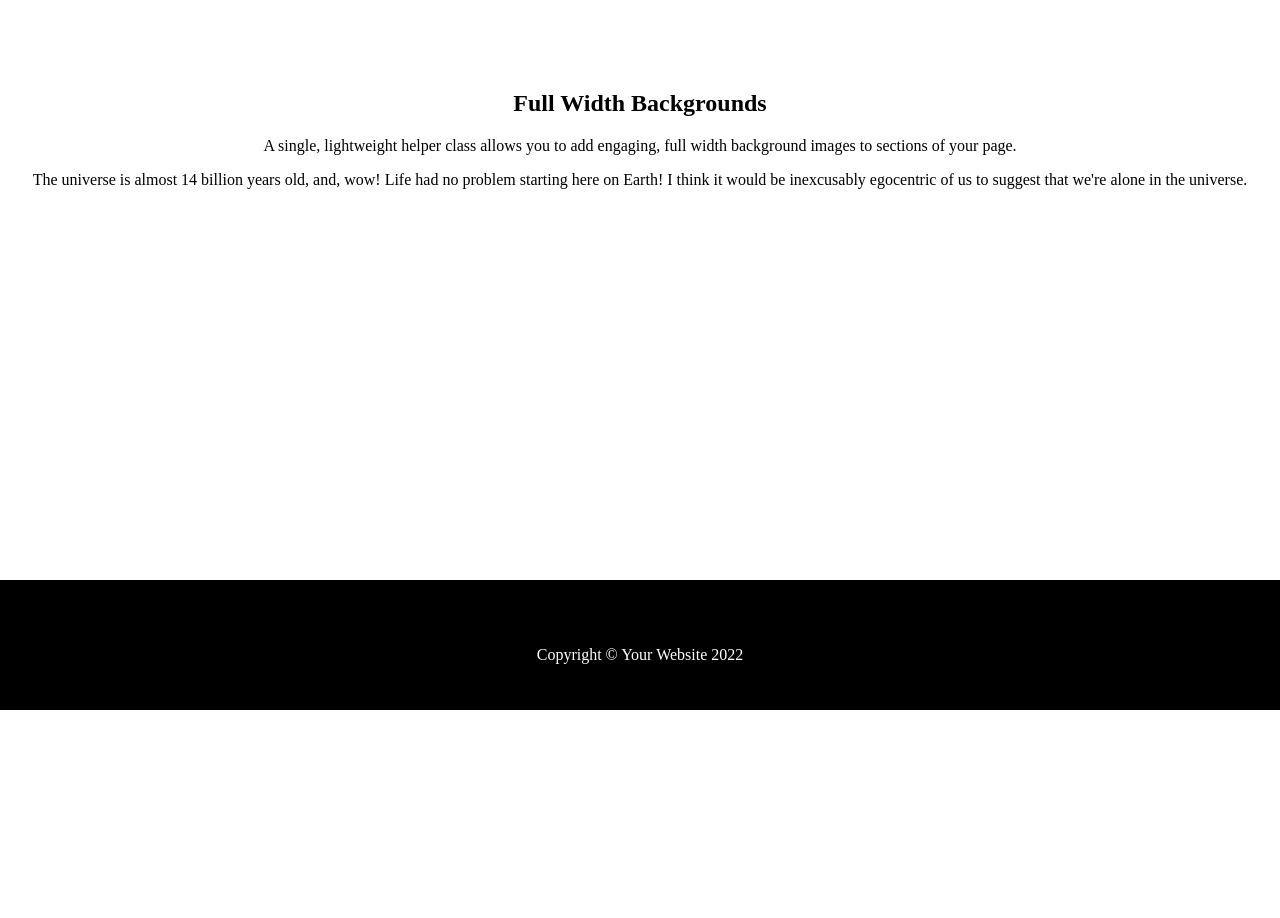
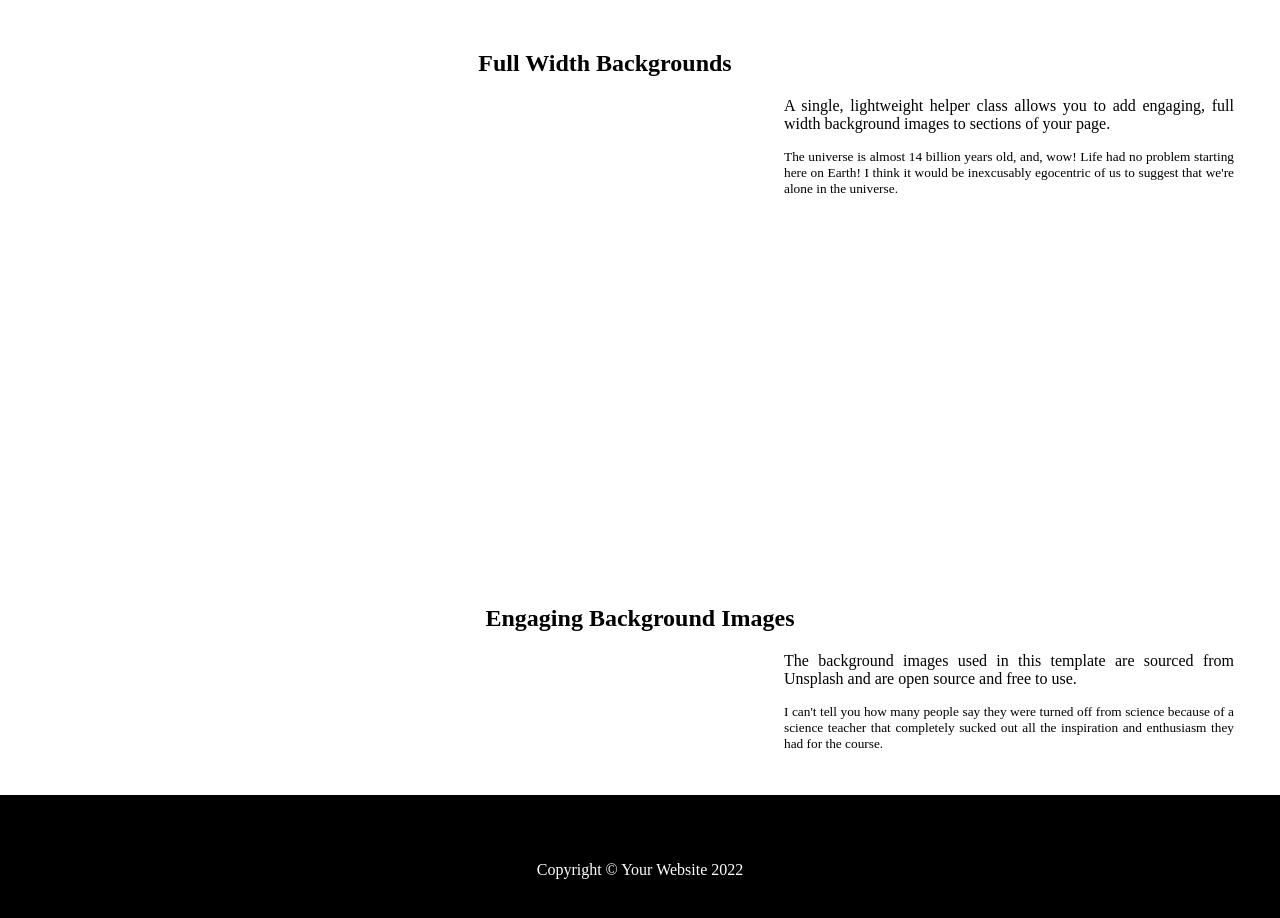
Before and after one commit to shasanova/HTMLIntro, a plain HTML site: page 22.02.2023/Layout/index.html in a window 1280 px wide. Shown: the part 420-1338 px from the top of the page. Before the commit the page ends 1130 px from the top, so only its background shows below. Drawn offline with Linux system fonts and the light colour scheme.

Commit message:
FinishedTask

```diff
--- a/22.02.2023/Layout/app.css
+++ b/22.02.2023/Layout/app.css
@@ -3,12 +3,15 @@ header{
     background-color: black;
     color: white;
     width: 100%;
-    height: 90px;
-    padding-left: 25px;
+    height: 50px;
     padding-top: 25px;
     font-family: Georgia, 'Times New Roman', Times, serif;
 
 
+}
+
+header .header-left{
+    padding-left:350px;
 }
 
 a{
@@ -18,17 +21,14 @@ a{
 
 }
 
-.links a{
-   margin-left: 100rem;
-
-
+.links {
+    margin-left: 100rem;
 }
 /* Header Section End */
 
 
+
 /* Main section start */
-
-
 /* Section  first-part Start*/
 #first-part{
     background-image: url("./photo-1468657988500-aca2be09f4c6.jpeg");
@@ -58,14 +58,30 @@ a{
 
 /* Section  second-part Start */
 #second-part{
+    padding-top: 25px;
+    text-align: center;
+    height: 210px;
+    width: 100%;
+    color: black;
+
+}
+
+#second-part h1{
+    padding-right: 70px;
+}
 
 
-    height: 190px;
-    width: 100%;
-    color: black;
-    padding-top: 25px;
-    text-align: center;
+.paragraphs{
+    text-align: justify;
+    padding-left: 49rem;
+    width: 450px;
+    height: 250px;
 }
+.second-p{
+    font-size: smaller;
+
+}
+
 /* Section  second-part End */
 
 
@@ -81,6 +97,36 @@ a{
 /* Div third-part End */
 
 
+
+/* Last-Part Start */
+#last-part{
+    height: 210px;
+    width: 100%;
+    color: black;
+    padding-top: 25px;
+    text-align: center;
+
+}
+
+.texts{
+    text-align: justify;
+    padding-left: 49rem;
+    width: 450px;
+    height: 250px;
+}
+
+
+.second-paragraph{
+    font-size: smaller;
+
+}
+
+/* Last-Part Start */
+
+
+
+
+
 /* Footer Start */
 footer{
     background-color: black;
--- a/22.02.2023/Layout/index.html
+++ b/22.02.2023/Layout/index.html
@@ -21,9 +21,12 @@
 
             <nav>
                 <div class="links">
-                    <a href="#">Home</a>
-                    <a href="#">About</a>
-                    <a href="#">Contacts</a>
+                    <ul>
+                        <li> <a href="#">Home</a></li>
+                        <li><a href="#">About</a></li>
+                        <li><a href="#">Contacts</a></li>
+                    </ul>
+
                 </div>
 
 
@@ -53,11 +56,17 @@
         <section id="second-part">
             <div>
                 <h1>Full Width Backgrounds</h1>
-                <p class="first-p">A single, lightweight helper class allows you to add engaging, full width background
-                    images to sections of your page.</p>
-                <p class="second-p">The universe is almost 14 billion years old, and, wow! Life had no problem starting
-                    here on Earth! I think it would be inexcusably egocentric of us to suggest that we're alone in the
-                    universe.</p>
+                <div class="paragraphs">
+                    <p class="first-p">A single, lightweight helper class allows you to add engaging, full width
+                        background
+                        images to sections of your page.</p>
+                    <p class="second-p">The universe is almost 14 billion years old, and, wow! Life had no problem
+                        starting
+                        here on Earth! I think it would be inexcusably egocentric of us to suggest that we're alone in
+                        the
+                        universe.</p>
+                </div>
+
             </div>
         </section>
         <!-- Section second-part End -->
@@ -65,6 +74,24 @@
 
 
         <div id="third-part"></div>
+
+
+        <!-- Section last-part Start -->
+        <section id="last-part">
+            <div>
+                <h1>Engaging Background Images</h1>
+                <div class="texts">
+                    <p class="first-paragraph">The background images used in this template are sourced from Unsplash and are
+                        open source and free to use.</p>
+                    <p class="second-paragraph">I can't tell you how many people say they were turned off from science
+                        because of a science teacher that completely sucked out all the inspiration and enthusiasm they had
+                        for the course.</p>
+                </div>
+
+
+            </div>
+        </section>
+        <!-- Section last-part Start -->
 
 
 
--- a/22.02.2023/Layout/reset.css
+++ b/22.02.2023/Layout/reset.css
@@ -2,6 +2,7 @@ body{
     margin: 0;
     padding: 0;
     box-sizing: border-box;
+    font-family: 'Times New Roman', Times, serif;
 }
 
 li{
```
